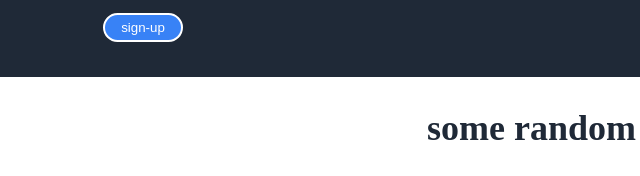
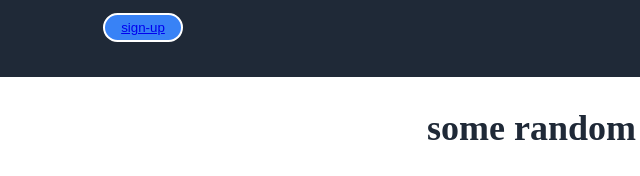
Before and after one commit to jeeva-learner/landing-page, a plain HTML site: page index.html in a window 1280 px wide. Shown: the part 257-433 px from the top of the page, 12-652 px from the left. Drawn offline with Linux system fonts and the light colour scheme.

Commit message:
link updation

```diff
--- a/index.html
+++ b/index.html
@@ -24,7 +24,7 @@
                 delectus possimus pariatur sapiente quia velit doloremque <br> sed eveniet provident <br>
                 quibusdam illum! Beatae, minus?
             </div>
-            <button>sign-up</button>
+            <button> <a href="https://youtu.be/dQw4w9WgXcQ" target="_blank">sign-up</a> </button>
             </div>
         <div class="place_holder">
         This is a place holder for image
```
